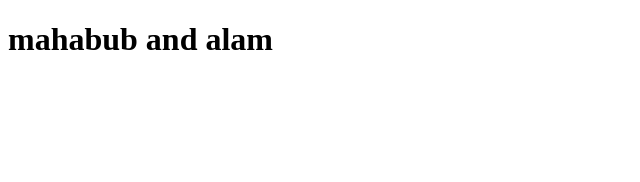
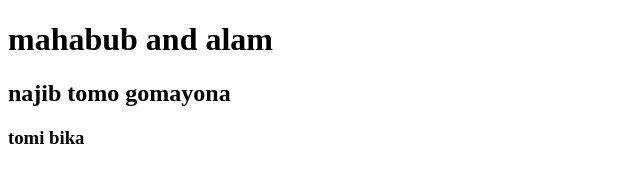
Before and after one commit to abulkhairbd/kaka, a plain HTML site: page kaka.html in a window 1280 px wide. Shown: the whole page, without its empty margins (0-640 px from the left). Drawn offline with Linux system fonts and the light colour scheme.

Commit message:
first commit

```diff
--- a/kaka.html
+++ b/kaka.html
@@ -8,5 +8,7 @@
 </head>
 <body>
   <h1>mahabub and alam</h1>
+  <h2>najib tomo gomayona</h2>
+  <h3>tomi bika</h3>
 </body>
 </html>
```
